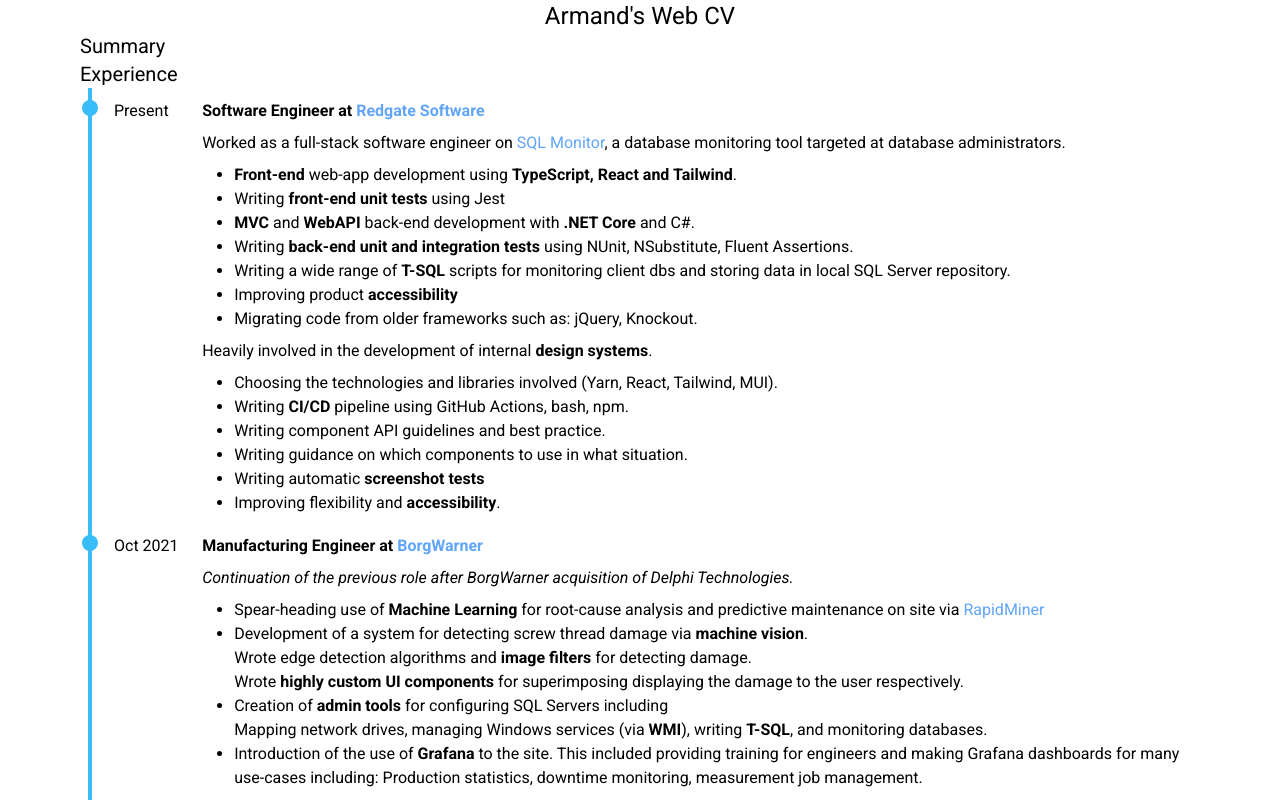
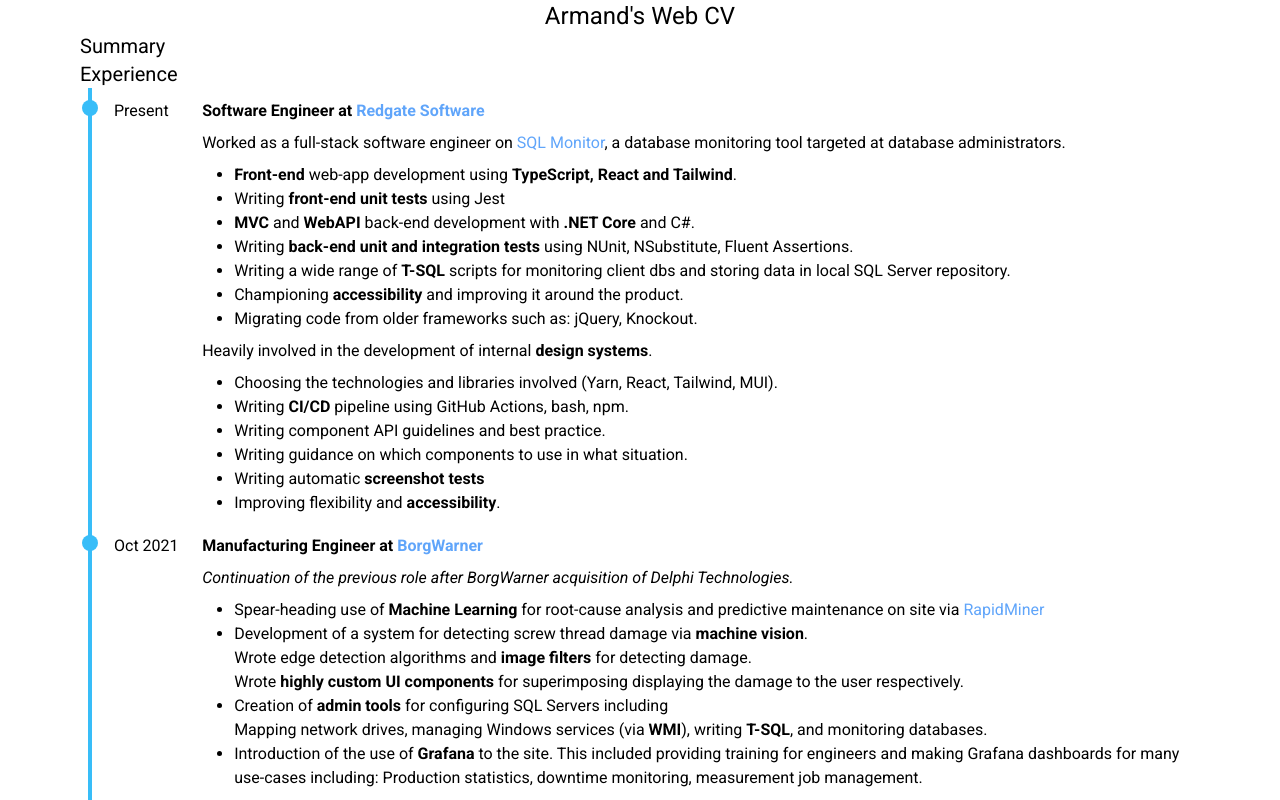
Before and after one commit to ArmandBernard/WebCV, a React (Vite) app: page / in a window 1280 px wide. Shown: the top 800 px of the page. Built offline with nearby package versions, Linux system fonts and the light colour scheme.

Commit message:
adjust accessibility line in Experience

```diff
--- a/src/Experience.tsx
+++ b/src/Experience.tsx
@@ -40,7 +40,8 @@ export const Experience = () => {
                 client dbs and storing data in local SQL Server repository.
               </li>
               <li>
-                Improving product <b>accessibility</b>
+                Championing <b>accessibility</b> and improving it around the
+                product.
               </li>
               <li>
                 Migrating code from older frameworks such as: jQuery, Knockout.
```
